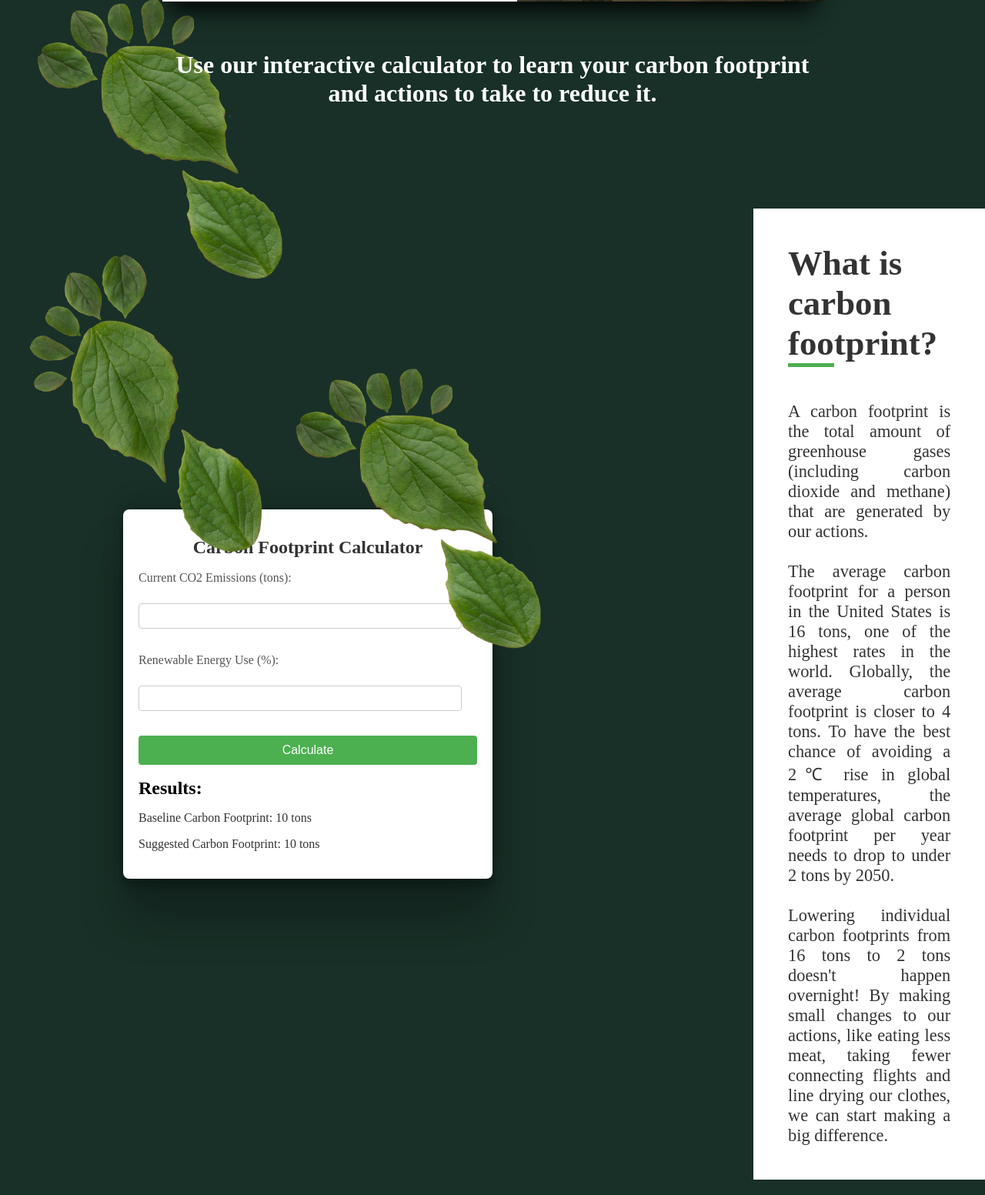
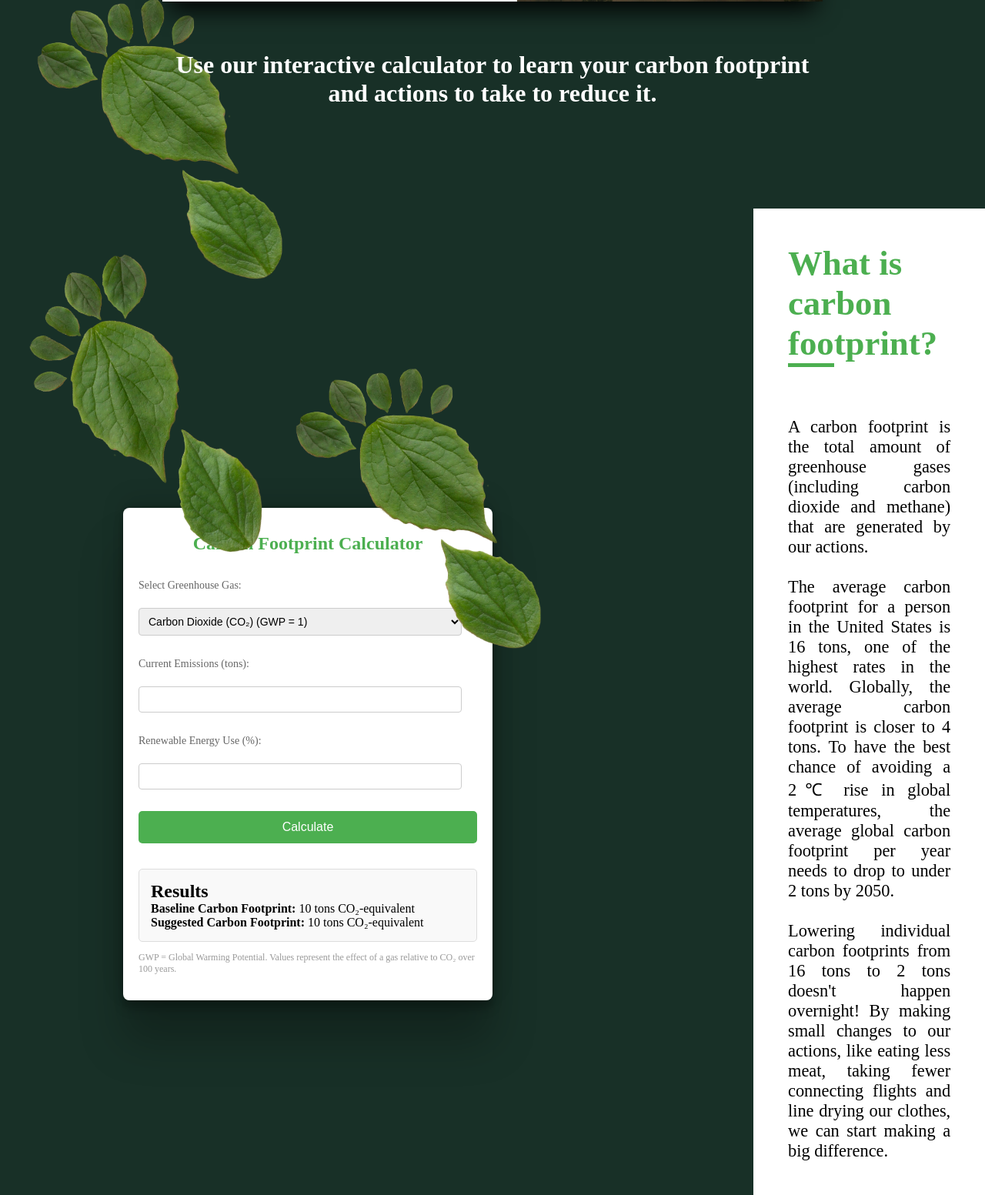
Before and after one commit to YehiaShaarawy/Crop-Connect, a Flask app: template website/src/templates/index.html in a window 1280 px wide. Shown: the part 529-2082 px from the top of the page at 77% size. Run offline with Flask 3, Linux system fonts and the light colour scheme; the template is opened without the code that fills it: most values are stand-ins (such as "Sample title", 1, 10 or a date in 2020).

Commit message:
+ Fixed the automatic clientId so, it does not reconnect everytime +Changed the frontend design and added backend

```diff
--- a/website/src/server.py
+++ b/website/src/server.py
@@ -1,10 +1,16 @@
 from flask import Flask, render_template, request
+import os
 
-app = Flask(__name__)
+app = Flask(__name__, template_folder="./templates")
 
 @app.route('/')
 def index():
     return render_template('index.html')
+
+@app.route('/smartIrrigation')
+def smart_irrigation():
+    print("Serving smartIrrigation.html")
+    return render_template('smartIrrigation.html')
 
 @app.route('/calculate', methods=['POST'])
 def calculate():
--- a/website/src/templates/index.html
+++ b/website/src/templates/index.html
@@ -23,11 +23,9 @@
     align-items: center;
     position: absolute;
     padding: 1em 1em 1em 2em;
-    /* border-radius: 1em; */
     font-family: poppins;
     background-color: white;
     margin: 1.5em 15em;
-    /* border-bottom: 2px solid black; */
 }
 .navbar img {
     width: 100;
@@ -48,6 +46,8 @@
     background-color: #183027;
     color: #ffedad;
     padding: 0.5em 0.5em;
+    cursor: not-allowed;
+    user-select: none;
 }
 .navbar
     .navbar-middle
@@ -68,8 +68,6 @@
     display: flex;
     width: 100vw;
     height: 100vh;
-    /* padding-top: 15em; */
-    /* background: #1a1a1a; */
 }
 
 section:nth-child(2) {
@@ -92,23 +90,21 @@
 
 .heading-container {
     display: flex;
-    height: 50%; /* Full viewport height */
-    width: 67%; /* Full width */
+    height: 50%;
+    width: 67%;
     box-shadow: rgb(0, 0, 0) 0px 20px 30px -10px;
     position: relative;
     z-index: 1;
-    /* background-color: #fff; */
 }
 
 .text-section {
-    flex: 1; /* Use one-half of the container */
+    flex: 1;
     display: flex;
     flex-direction: column;
     justify-content: center;
     text-align: center;
-    padding: 2em; /* Adjust padding for spacing */
+    padding: 2em;
     background-color: #fff;
-    /* border-radius: 2em 0 0 2em; */
     color: #000;
 }
 
@@ -129,19 +125,17 @@
 }
 
 .image-section {
-    flex: 1; /* Use one-half of the container */
-    background-image: url("{{ url_for('static', filename='imgs/headingImage.jpg') }}"); /* Replace with your image path */
-    background-size: cover; /* Ensures the image covers the entire section */
-    background-position: center; /* Centers the image */
+    flex: 1;
+    background-image: url("{{ url_for('static', filename='imgs/headingImage.jpg') }}");
+    background-size: cover;
+    background-position: center;
 }
 
 section:nth-child(3) {
     display: flex;
     flex-direction: column;
     height: 90vh;
-    /* align-items: end; */
     align-items: center;
-    /* background: linear-gradient(to bottom, #183027 40%, #1a1a1a 20%); */
 }
 
 section:nth-child(3) .body-container {
@@ -149,15 +143,11 @@
     align-items: center;
     justify-content: space-evenly;
     width: 100%;
-    /* justify-content: space-between; */
-    /* justify-content: center; */
-    /* align-items: center; */
 }
 
 section:nth-child(3) .body-container .calculator-section{
-    background-color: #f9f9f9;
-    /* padding: 2em; */
-    border-radius: 1em;
+    /* background-color: #f9f9f9; */
+    /* border-radius: 1em; */
     margin: 0 10em 0 10em;
     font-family: poppins;
 }
@@ -200,7 +190,6 @@
     left: 3em;
     top: 33em;
     max-width: 20em;
-    /* transform: scaleX(-1) rotate(250deg); */
 }
 
 section:nth-child(3) #foot3{
@@ -208,7 +197,6 @@
     left: 24em;
     top: 63em;
     max-width: 20em;
-    /* transform: scaleX(-1) rotate(250deg); */
 }
 
 section:nth-child(3) form {
@@ -219,65 +207,57 @@
     padding: 20px;
     border-radius: 8px;
     box-shadow: rgba(0, 0, 0, 0.25) 0px 54px 55px, rgba(0, 0, 0, 0.12) 0px -12px 30px, rgba(0, 0, 0, 0.12) 0px 4px 6px, rgba(0, 0, 0, 0.17) 0px 12px 13px, rgba(0, 0, 0, 0.09) 0px -3px 5px;
-    /* max-width: 1000px; */
     width: 30em;
-    height: 30em;
-    /* position: relative;
-    z-index: 1; */
+    height: 40em;
+    margin-top: 8.5em;
 }
 section:nth-child(3) h1 {
     text-align: center;
-    color: #333333;
+    margin-bottom: 20px;
+    color: #4CAF50;
 }
 section:nth-child(3) label {
     display: block;
     margin-bottom: 8px;
-    color: #555555;
+    font-size: 14px;
+    color: #666;
 }
-section:nth-child(3) input {
+section:nth-child(3) select,input {
     width: calc(100% - 20px);
     padding: 8px;
     margin-bottom: 16px;
     border: 1px solid #cccccc;
     border-radius: 4px;
+    font-size: 14px;
 }
 section:nth-child(3) button {
-    width: 100%;
-    padding: 10px;
     background-color: #4CAF50;
     color: white;
     border: none;
-    border-radius: 4px;
+    padding: 12px;
+    border-radius: 5px;
     font-size: 16px;
+    width: 100%;
     cursor: pointer;
-    position: relative;
+    transition: background-color 0.3s;
 }
 section:nth-child(3) button:hover {
     background-color: #45a049;
 }
-section:nth-child(3) button:hover::after {
-    content: "The carbon footprint represents the total greenhouse gas emissions caused by your activities.";
-    position: absolute;
-    bottom: 40px;
-    left: 50%;
-    transform: translateX(-50%);
-    background-color: #333;
-    color: #fff;
-    padding: 8px;
-    border-radius: 4px;
-    font-size: 12px;
-    width: 300px;
-    text-align: center;
-    box-shadow: 0 4px 8px rgba(0, 0, 0, 0.1);
-    opacity: 1;
-    transition: opacity 0.3s;
-}
-section:nth-child(3) p {
-    color: #333333;
+section:nth-child(3) .results {
+    margin-top: 20px;
+    padding: 15px;
+    border: 1px solid #ddd;
+    border-radius: 5px;
+    background-color: #f9f9f9;
 }
 section:nth-child(3) .error {
     color: red;
     text-align: center;
+}
+section:nth-child(3) .info {
+    font-size: 12px;
+    color: #999;
 }
          </style>
     </head>
@@ -287,7 +267,7 @@
             <span class="navbar-middle">
                 <ul class="navbar-middle-content">
                     <li class="navbar-middle-content-item1">
-                        <a href="">Smart Irrigation System</a>
+                        <a href="/smartIrrigation">Smart Irrigation System</a>
                     </li>
                     <li class="navbar-middle-content-item2">
                         <a>Carbon Footprint Calculator</a>
@@ -319,7 +299,18 @@
                 <div class="calculator-section">
                     <form method="POST" action="/calculate">
                         <h1>Carbon Footprint Calculator</h1>
-                        <label for="current_emissions">Current CO2 Emissions (tons):</label>
+
+                        <label for="ghg_type">Select Greenhouse Gas:</label>
+                        <select id="ghg_type" name="ghg_type" required>
+                            <option value="CO2" data-gwp="1">Carbon Dioxide (CO₂) (GWP = 1)</option>
+                            <option value="CH4" data-gwp="28">Methane (CH₄) (GWP = 28)</option>
+                            <option value="N2O" data-gwp="273">Nitrous Oxide (N₂O) (GWP = 273)</option>
+                            <option value="SF6" data-gwp="22800">Sulfur Hexafluoride (SF₆) (GWP = 22,800)</option>
+                            <option value="HFC-134a" data-gwp="1430">Hydrofluorocarbon HFC-134a (GWP = 1,430)</option>
+                            <option value="PFC" data-gwp="7390">Perfluorocarbon (PFC) (GWP = 7,390)</option>
+                            <option value="NF3" data-gwp="17200">Nitrogen Trifluoride (NF₃) (GWP = 17,200)</option>
+                        </select>
+                        <label for="current_emissions">Current Emissions (tons):</label>
                         <input type="number" step="any" id="current_emissions" name="current_emissions" required>
 
                         <label for="renewable_percentage">Renewable Energy Use (%):</label>
@@ -328,12 +319,15 @@
                         <button type="submit">Calculate</button>
 
                         {% if baseline_footprint is not none and suggested_footprint is not none %}
-                            <h2>Results:</h2>
-                            <p>Baseline Carbon Footprint: {{ baseline_footprint }} tons</p>
-                            <p>Suggested Carbon Footprint: {{ suggested_footprint }} tons</p>
+                            <div class="results">
+                                <h2>Results</h2>
+                                <p><strong>Baseline Carbon Footprint:</strong> {{ baseline_footprint }} tons CO₂-equivalent</p>
+                                <p><strong>Suggested Carbon Footprint:</strong> {{ suggested_footprint }} tons CO₂-equivalent</p>
+                            </div>
                         {% elif error %}
                             <p class="error">{{ error }}</p>
                         {% endif %}
+                        <p class="info">GWP = Global Warming Potential. Values represent the effect of a gas relative to CO₂ over 100 years.</p>
                     </form>
                 </div>
                 <div class="about-section">
```
Also changed, not shown: 2 other files.
